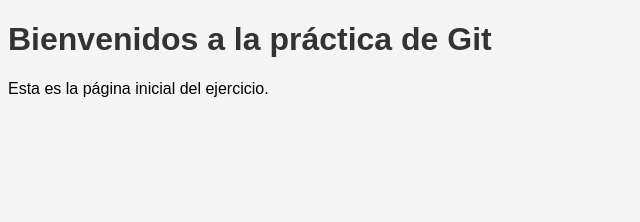
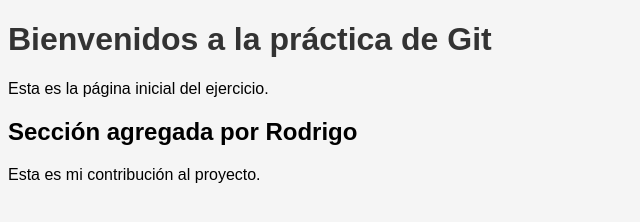
Before and after one commit to datacamaleon-netizen/web-git-practica, a plain HTML site: page index.html in a window 1280 px wide. Shown: the whole page, without its empty margins (0-640 px from the left). Drawn offline with Linux system fonts and the light colour scheme.

Commit message:
Agreué sección nueva

```diff
--- a/index.html
+++ b/index.html
@@ -8,5 +8,9 @@
 <body>
 <h1>Bienvenidos a la práctica de Git</h1>
 <p>Esta es la página inicial del ejercicio.</p>
+<section>
+<h2>Sección agregada por Rodrigo</h2>
+<p>Esta es mi contribución al proyecto.</p>
+</section>
 </body>
 </html>
```
